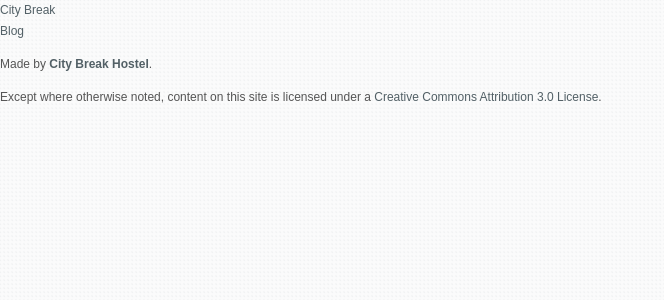
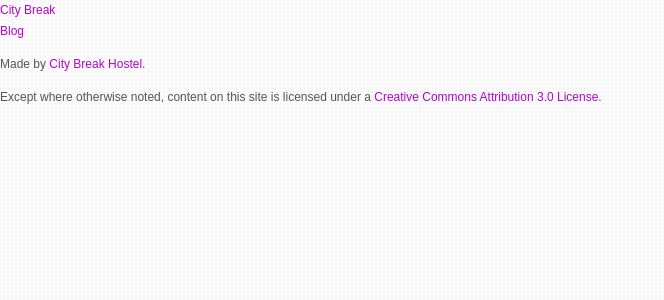
Before and after one commit to citybreak/citybreak.github.com, a Jekyll site: the page built from index.html, in a window 1280 px wide. Shown: the top 300 px of the page, without its empty margins (0-664 px from the left). Built offline with Jekyll 4.4.1, drawn with Linux system fonts in a browser that asks for light colours; some web fonts are replaced.

Commit message:
more styles

```diff
--- a/app.css
+++ b/app.css
@@ -57,7 +57,7 @@ html,body {
 
 
 a {
-  color: #526066;
+  color: #b306cc;
   text-decoration: none;
   -moz-transition: background 100ms linear, color 100ms linear;
   -o-transition: background 100ms linear, color 100ms linear;
@@ -65,7 +65,7 @@ a {
   transition: background 100ms linear, color 100ms linear;
   }
 a:hover {
-  color: #3d4548;
+  color: #b306cc;
   }
 
 a:focus {
@@ -74,7 +74,6 @@ a:focus {
   outline-offset: -2px;
   }
 
-p > a {font-weight: bold;}
 
 h1,h2,h3,h4,h5,h6 {
   margin: 0;
@@ -272,36 +271,31 @@ body:before {/* thanks to Maleika (Kohoutec)*/
 
 
 .post-image {
-  background: #eee;
+  background: #fff;
   border: 1px solid #fff;
+  padding: 5px;
   -moz-box-shadow: 0px 2px 15px #333;
   -webkit-box-shadow: 0px 2px 15px #333;
   box-shadow: 0px 2px 15px #333;
-}
-
-.post-content img {
-  display: inline-block;
-  position: relative;
-  -webkit-box-shadow: 0 1px 3px rgba(0, 0, 0, 0.4);
-  -moz-box-shadow: 0 1px 3px rgba(0,0,0,0.4);
-  box-shadow: 0 1px 3px rgba(0, 0, 0, 0.4);
-  background: #F6F8FB;
   margin: 0 auto 30px;
-  text-space-collapse: trim-inner;
   line-height: 0;
-  max-width: 100%;
   text-align: center;
 }
 
-.post-content img:nth-child(odd) {
+.post-image:nth-child(odd) {
   -webkit-transform: rotate(1deg);
   transform: rotate(1deg);
 }
 
-.post-content img:nth-child(even) {
+.post-image:nth-child(even) {
   -webkit-transform: rotate(-1deg);
   transform: rotate(-1deg);
 }
+.post-content img {
+    max-width: 100%;
+}
+
+
 .event-post .map {
   text-align: center;
 }
```
Also changed, not shown: _posts/blog/sightseeing/2012-07-07-sava-church.md (+6 -2 lines).
